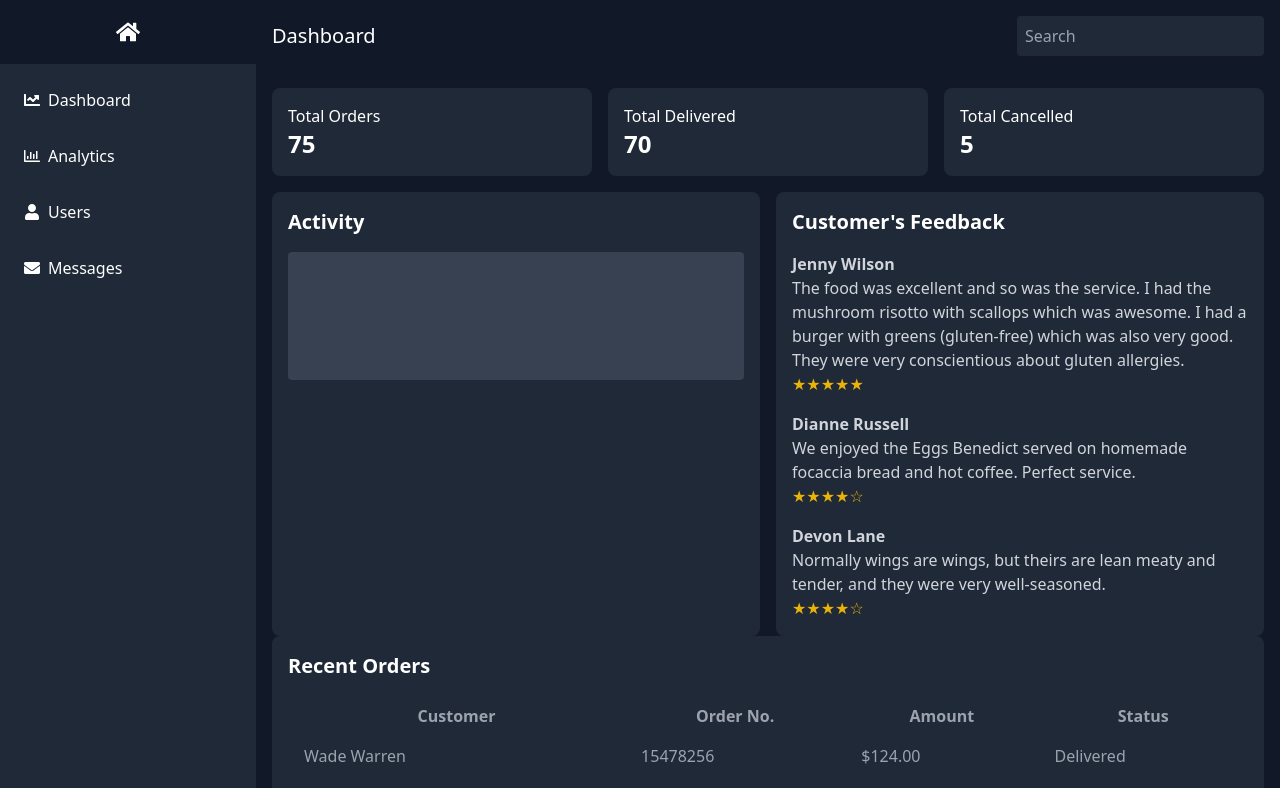
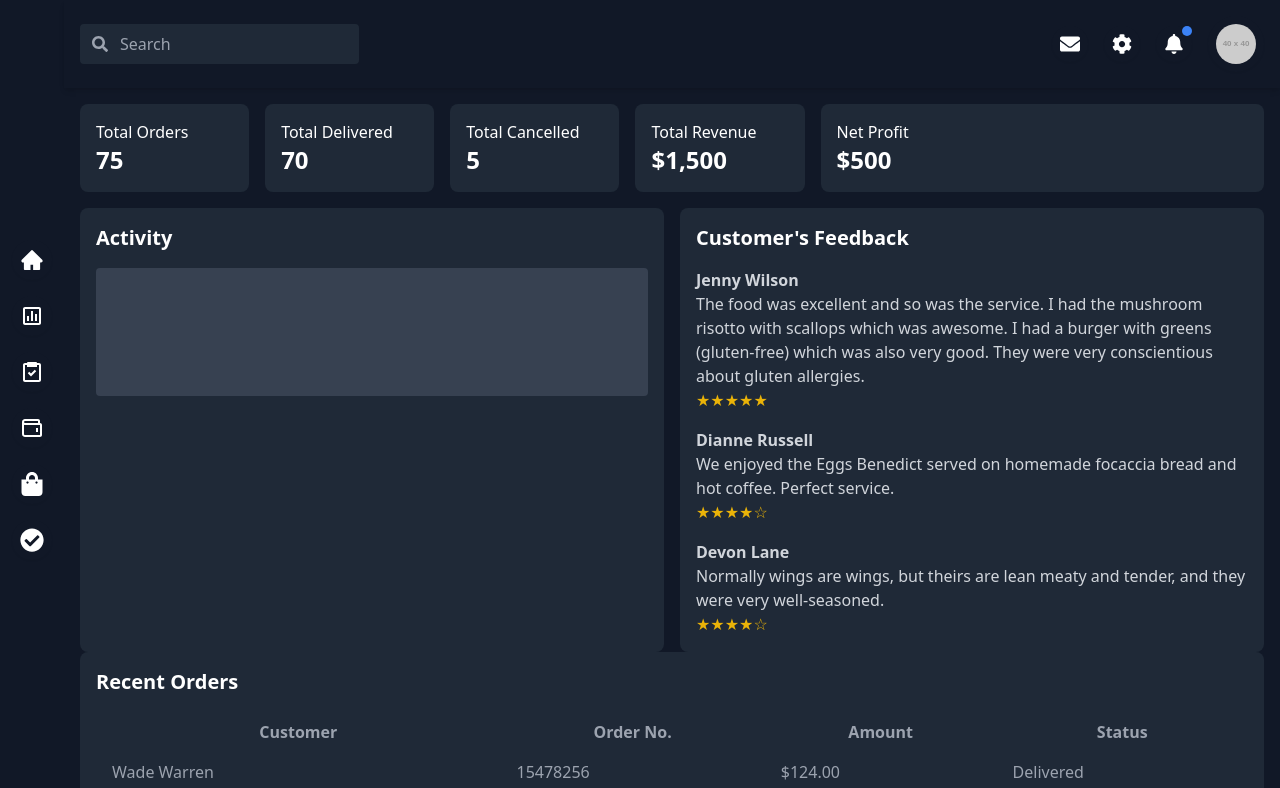
Before and after one commit to yeshu10/Dashboard, a React (Vite) app in the folder dashboard/: page / in a window 1280 px wide. Shown: the top 788 px of the page. Built offline with nearby package versions, Linux system fonts and the light colour scheme.

Commit message:
sidebar and dashboard little change

```diff
--- a/dashboard/src/components/DashboardSummary.jsx
+++ b/dashboard/src/components/DashboardSummary.jsx
@@ -1,20 +1,27 @@
-// src/components/DashboardSummary.jsx
 import React from 'react';
 
 const DashboardSummary = () => {
   return (
-    <div className="grid grid-cols-1 md:grid-cols-3 gap-4">
-      <div className="bg-gray-800 p-4 rounded-lg text-white">
+    <div className="flex gap-4">
+      <div className="bg-gray-800 p-4 rounded-lg text-white flex-1 min-w-[150px]">
         <div>Total Orders</div>
         <div className="text-2xl font-bold">75</div>
       </div>
-      <div className="bg-gray-800 p-4 rounded-lg text-white">
+      <div className="bg-gray-800 p-4 rounded-lg text-white flex-1 min-w-[150px]">
         <div>Total Delivered</div>
         <div className="text-2xl font-bold">70</div>
       </div>
-      <div className="bg-gray-800 p-4 rounded-lg text-white">
+      <div className="bg-gray-800 p-4 rounded-lg text-white flex-1 min-w-[150px]">
         <div>Total Cancelled</div>
         <div className="text-2xl font-bold">5</div>
+      </div>
+      <div className="bg-gray-800 p-4 rounded-lg text-white flex-1 min-w-[150px]">
+        <div>Total Revenue</div>
+        <div className="text-2xl font-bold">$1,500</div>
+      </div>
+      <div className="bg-gray-800 p-4 rounded-lg text-white flex-[3] min-w-[150px]">
+        <div>Net Profit</div>
+        <div className="text-2xl font-bold">$500</div>
       </div>
     </div>
   );
--- a/dashboard/src/components/Header.jsx
+++ b/dashboard/src/components/Header.jsx
@@ -1,16 +1,41 @@
-// src/components/Header.jsx
 import React from 'react';
+import { FaEnvelope, FaBell, FaCog,  FaSearch } from 'react-icons/fa';
 
 const Header = () => {
   return (
-    <header className="bg-gray-900 p-4 flex items-center justify-between">
-      <div className="text-white text-xl">Dashboard</div>
-      <div className="relative">
-        <input
-          type="text"
-          placeholder="Search"
-          className="p-2 rounded bg-gray-800 text-white focus:outline-none"
-        />
+    <header className="bg-gray-900 p-4 flex items-center justify-between shadow-md">
+      <div className="flex items-center space-x-4">
+
+        <div className="relative">
+          <input
+            type="text"
+            placeholder="Search"
+            className="pl-10 p-2 rounded bg-gray-800 text-white focus:outline-none"
+          />
+          <FaSearch
+            size={16}
+            className="absolute left-3 top-1/2 transform -translate-y-1/2 text-gray-400"
+          />
+        </div>
+      </div>
+      <div className="flex items-center space-x-4">
+        <a href="#" className="relative p-2 hover:bg-gray-700 rounded-full flex items-center justify-center shadow-sm">
+          <FaEnvelope size={20} className="text-white" />
+        </a>
+        <a href="#" className="relative p-2 hover:bg-gray-700 rounded-full flex items-center justify-center shadow-sm">
+          <FaCog size={20} className="text-white" />
+        </a>
+        <a href="#" className="relative p-2 hover:bg-gray-700 rounded-full flex items-center justify-center shadow-sm">
+          <FaBell size={20} className="text-white" />
+          <span className="absolute top-0 right-0 w-2.5 h-2.5 bg-blue-500 rounded-full"></span>
+        </a>
+        <a href="#" className="p-2 hover:bg-gray-700 rounded-full flex items-center justify-center shadow-sm">
+          <img
+            src="https://via.placeholder.com/40" // Replace with actual image URL
+            alt="Profile"
+            className="w-10 h-10 rounded-full object-cover"
+          />
+        </a>
       </div>
     </header>
   );
--- a/dashboard/src/components/Sidebar.jsx
+++ b/dashboard/src/components/Sidebar.jsx
@@ -1,35 +1,34 @@
-// src/components/Sidebar.jsx
 import React from 'react';
-import { FaHome, FaChartLine, FaRegChartBar, FaUser, FaEnvelope, FaBell } from 'react-icons/fa';
+import { AiFillHome } from 'react-icons/ai';
+import { BiBarChartSquare, BiTask, BiWallet } from 'react-icons/bi';
+import { FaShoppingBag, FaCheckCircle } from 'react-icons/fa';
 
 const Sidebar = () => {
   return (
-    <div className="w-64 bg-gray-800 text-white flex flex-col">
-      <div className="h-16 flex items-center justify-center bg-gray-900 text-2xl font-bold">
-        <FaHome />
-      </div>
-      <nav className="flex-1 p-4 space-y-4">
-        <a href="#" className="flex items-center space-x-2 p-2 hover:bg-gray-700 rounded">
-          <FaChartLine />
-          <span>Dashboard</span>
+    <div className="w-16 bg-gray-900 text-white flex flex-col h-screen">
+      {/* <div className="h-16 flex items-center justify-center bg-gray-900 text-2xl font-bold">
+        <AiFillHome size={24} />
+      </div> */}
+      <nav className="flex-1 flex flex-col items-center justify-center space-y-4 p-4">
+      <a href="#" className="p-2 hover:bg-gray-700 rounded-full flex items-center justify-center shadow-sm">
+      <AiFillHome size={24} />
         </a>
-        <a href="#" className="flex items-center space-x-2 p-2 hover:bg-gray-700 rounded">
-          <FaRegChartBar />
-          <span>Analytics</span>
+        <a href="#" className="p-2 hover:bg-gray-700 rounded-full flex items-center justify-center shadow-sm">
+          <BiBarChartSquare size={24} />
         </a>
-        <a href="#" className="flex items-center space-x-2 p-2 hover:bg-gray-700 rounded">
-          <FaUser />
-          <span>Users</span>
+        <a href="#" className="p-2 hover:bg-gray-700 rounded-full flex items-center justify-center shadow-sm">
+          <BiTask size={24} />
         </a>
-        <a href="#" className="flex items-center space-x-2 p-2 hover:bg-gray-700 rounded">
-          <FaEnvelope />
-          <span>Messages</span>
+        <a href="#" className="p-2 hover:bg-gray-700 rounded-full flex items-center justify-center shadow-sm">
+          <BiWallet size={24} />
+        </a>
+        <a href="#" className="p-2 hover:bg-gray-700 rounded-full flex items-center justify-center shadow-sm">
+          <FaShoppingBag size={24} />
+        </a>
+        <a href="#" className="p-2 hover:bg-gray-700 rounded-full flex items-center justify-center shadow-sm">
+          <FaCheckCircle size={24} />
         </a>
       </nav>
-      <div className="h-16 flex items-center justify-center space-x-4 bg-gray-900">
-        <FaBell />
-        <FaUser />
-      </div>
     </div>
   );
 };
```
